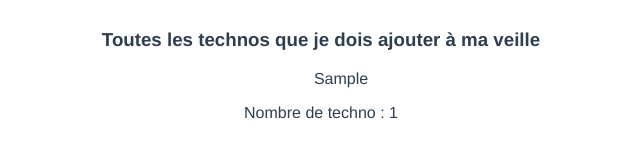
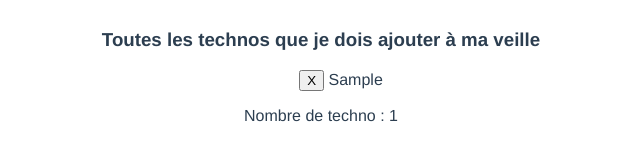
Before and after one commit to Pouiks/vue3, a Vue app in the folder vue3-app/: page /technos in a window 1280 px wide. Both pictures are taken after typing "Sample" into the empty fields and a click on the button "Ajouter". Shown: the part 204-364 px from the top of the page, without its empty margins (319-959 px from the left). Built offline with nearby package versions, Linux system fonts and the light colour scheme.

Commit message:
delete one techno @click

```diff
--- a/vue3-app/src/App.vue
+++ b/vue3-app/src/App.vue
@@ -4,7 +4,7 @@
 <br>
 <br>
 
-<TechnoList :technos="technos" />
+<TechnoList :technos="technos" @delete-techno="deleteTechno" />
 
 </template>
 
@@ -22,6 +22,12 @@ export default {
   },
 
   setup(){
+    let deleteTechno = (tech) => {
+      console.log('App | deleteTechno() | tech',tech);
+      // On garde uniquement les id differente de celle sur lequel on clique.
+      technos.value = technos.value.filter(t => t.id !== tech.id);
+    }
+
     let technos = ref([]);
 
     const saveTechno = (data) => {
@@ -31,7 +37,9 @@ export default {
     }
     return {
       saveTechno,
-      technos
+      technos,
+      deleteTechno
+
     }
   }
 }
--- a/vue3-app/src/components/TechnoList.vue
+++ b/vue3-app/src/components/TechnoList.vue
@@ -1,7 +1,8 @@
 <template>
 <h3>Toutes les technos que je dois ajouter à ma veille</h3>
   <ul>
-  <li v-for="tech in technos" :key="tech.id">
+  <li v-for="tech in technos" :key="tech.id" >
+    <button @click="deleteTechno(tech)">X</button>
     {{tech.techno}}
   </li>
 </ul>
@@ -10,10 +11,19 @@
 
 <script>
 export default {
+  emits:  ["delete-techno"],
   props:{
     technos:{
       type : Array,
       required: true
+    }
+  },
+  setup(props, {emit}) {
+    const deleteTechno = (tech) => {
+      emit('delete-Techno', tech);
+    }
+    return{
+      deleteTechno
     }
   }
 }
```
